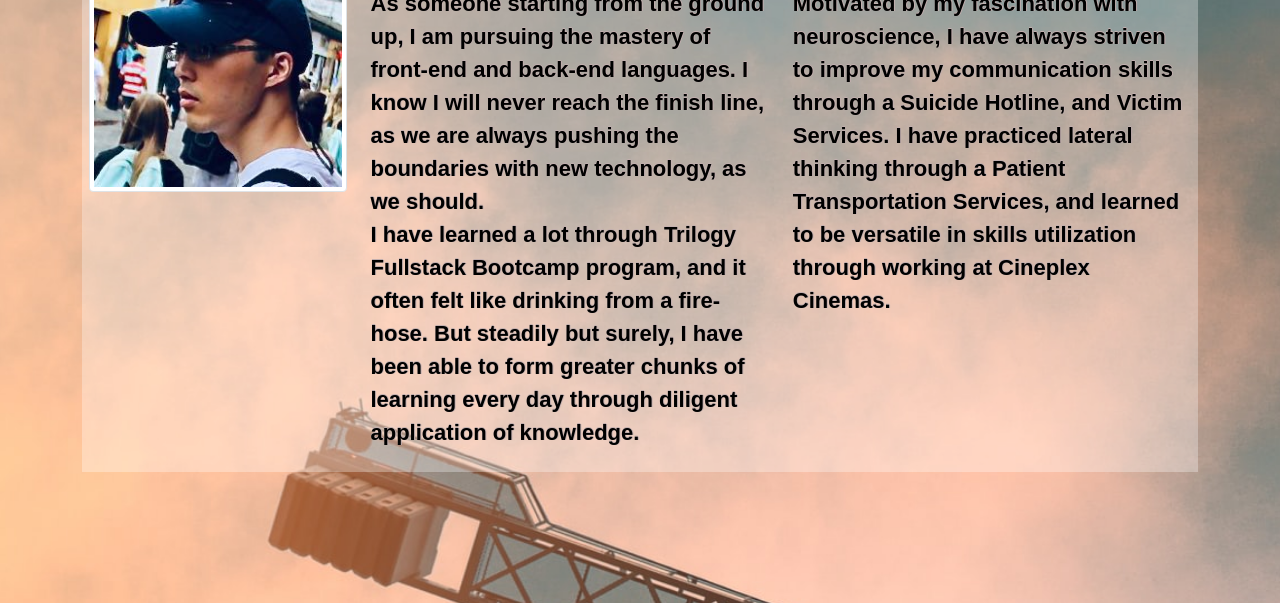
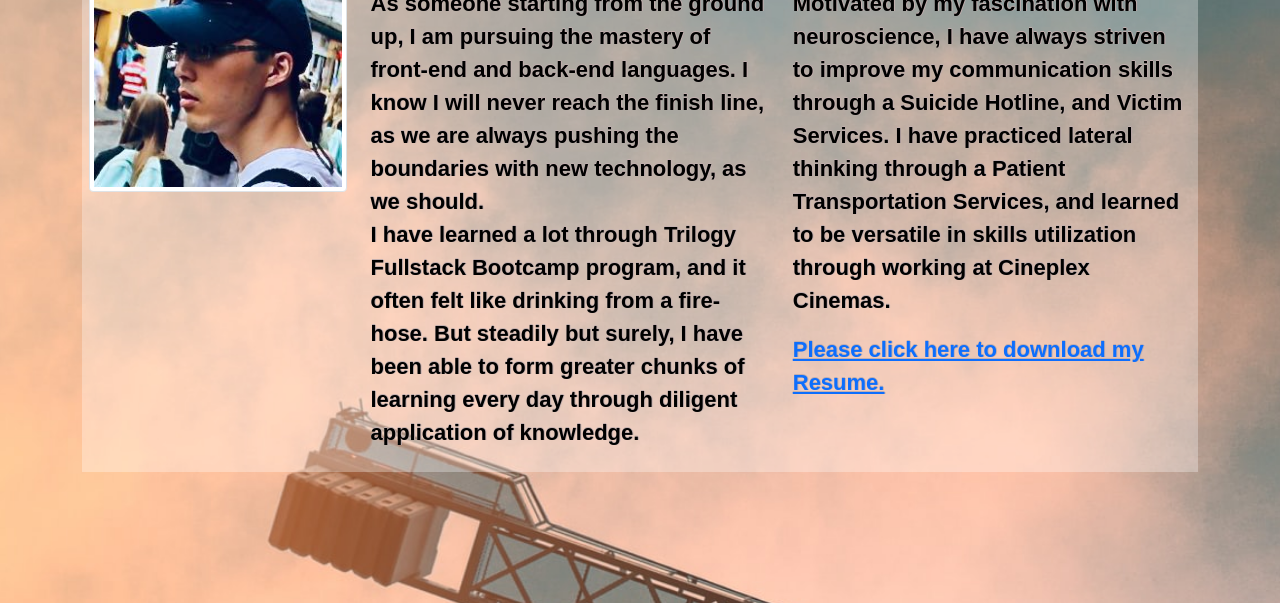
Before and after one commit to TalkingSkunk/homework2, a plain HTML site: page index.html in a window 1280 px wide. Shown: the part 170-773 px from the top of the page. Drawn offline with nearby package versions, Linux system fonts and the light colour scheme.

Commit message:
added my resume, and downloadable link

```diff
--- a/index.html
+++ b/index.html
@@ -78,6 +78,9 @@
                   skills through a Suicide Hotline, and Victim Services. I have practiced lateral thinking through a
                   Patient Transportation Services, and learned to be versatile in skills utilization through working at
                   Cineplex Cinemas.</p>
+                <a href="./assets/SamKim_FullStack.docx" download>
+                  Please click here to download my Resume.
+                </a>
               </div>
             </div>
           </div>
```
Also changed, not shown: 1 other file.
